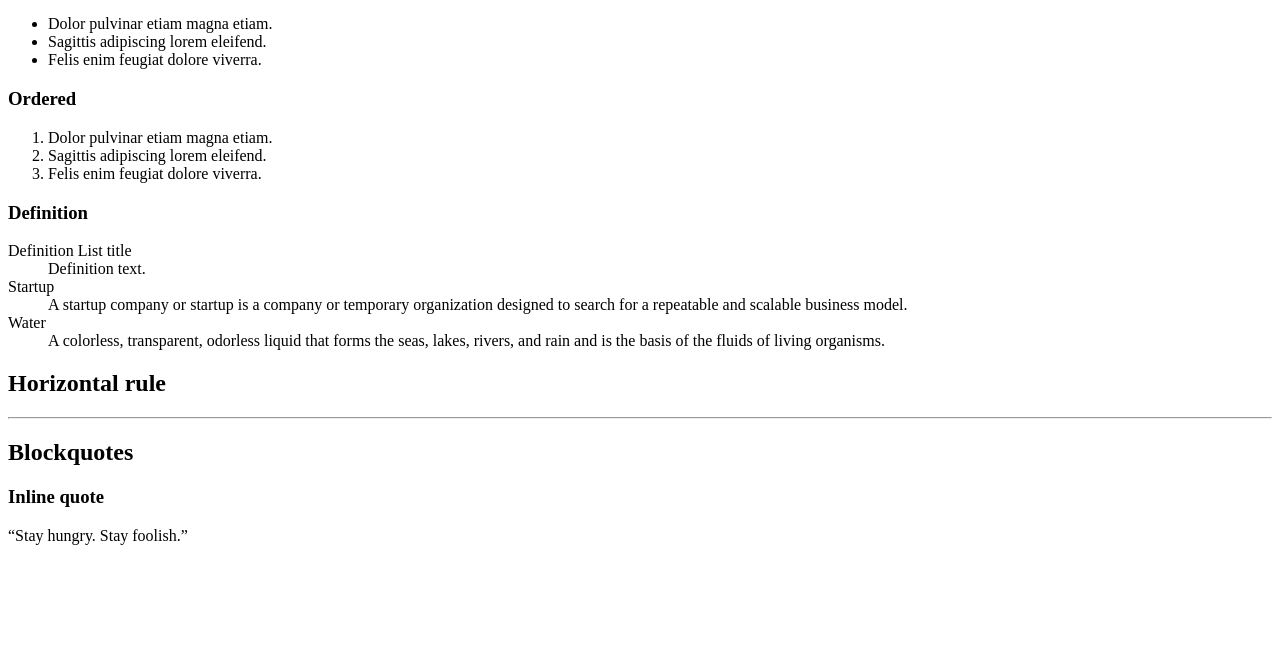
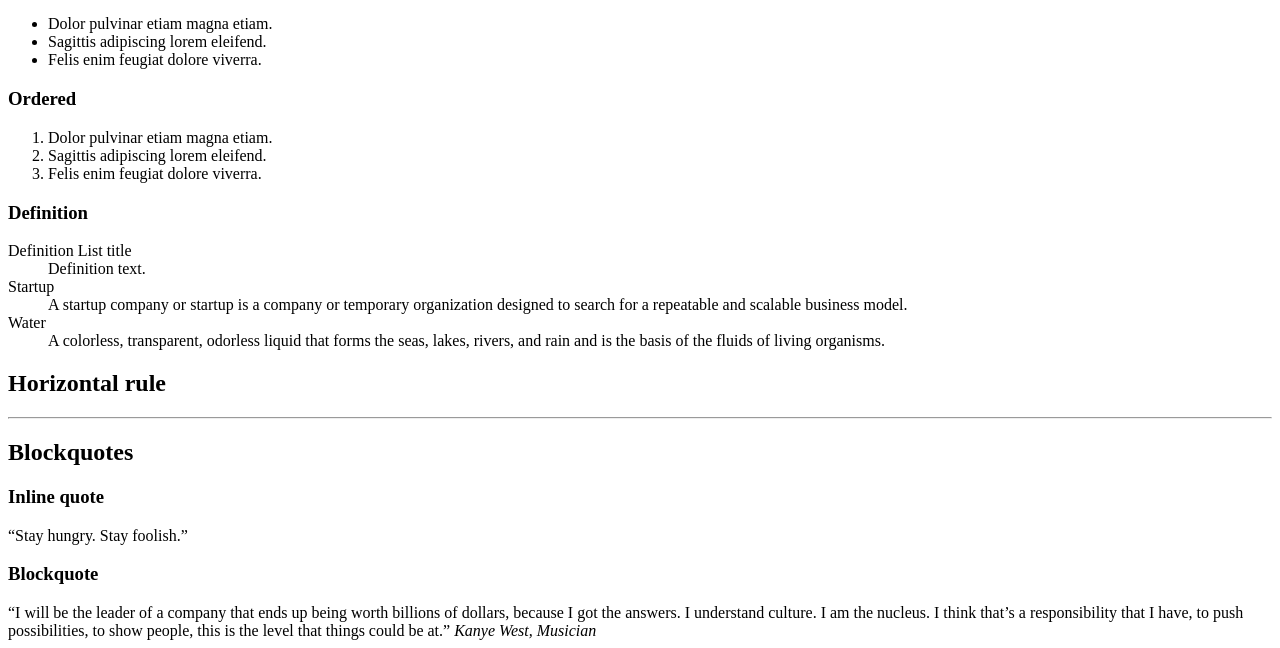
Before and after one commit to jjmendezrodriguez/hholbertonschool-web_front_end, a plain HTML site: page html_advanced/30-styleguide.html in a window 1280 px wide. Shown: the part 578-1226 px from the top of the page. Before the commit the page ends 1131 px from the top, so only its background shows below. Drawn offline with Linux system fonts and the light colour scheme.

Commit message:
fix add examp. 2

```diff
--- a/html_advanced/30-styleguide.html
+++ b/html_advanced/30-styleguide.html
@@ -115,6 +115,13 @@
                 <h3>Inline quote</h3>
                 <q>Stay hungry. Stay foolish.</q>
             </div>
+            <div>
+                <h3>
+                    Blockquote
+                </h3>
+                <q>I will be the leader of a company that ends up being worth billions of dollars, because I got the answers. I understand culture. I am the nucleus. I think that’s a responsibility that I have, to push possibilities, to show people, this is the level that things could be at.</q>
+                <cite>Kanye West, Musician</cite>
+            </div>
           </section>
     </main>
     <footer>
```
